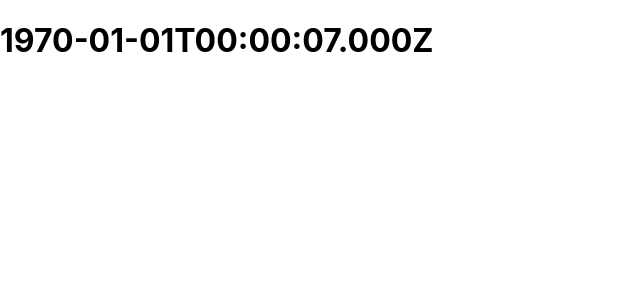
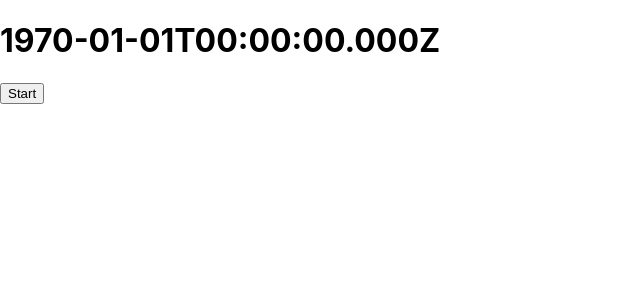
Before and after one commit to yurich30/stopwatch, a React (Create React App) app: page / in a window 1280 px wide. Shown: the top 300 px of the page, without its empty margins (0-640 px from the left). Built offline with nearby package versions, Linux system fonts and the light colour scheme.

Commit message:
add start button and method

```diff
--- a/src/App.js
+++ b/src/App.js
@@ -5,18 +5,26 @@ import { interval, Subject } from "rxjs";
 export default function App() {
 
 	const [time, setTime] = useState(0);
+	const [act, setAct] = useState('stop')
 
 	useEffect(() => {
 		const stopwatch$ = new Subject();
 		interval(1000)
 		  .subscribe(() => {
-			setTime(val => val + 1000);
+			if (act === 'start'){
+				setTime(val => val + 1000);
+			}
 		  });
-	},[])
+	},[act])
+
+	const start = () => {
+		setAct('start')
+	}
 
 	return (
 		<div>
 			<h1>{ new Date(time).toISOString() }</h1>
+			<button onClick={() => start()}>Start</button>
 		</div>
 	);
 }
```
